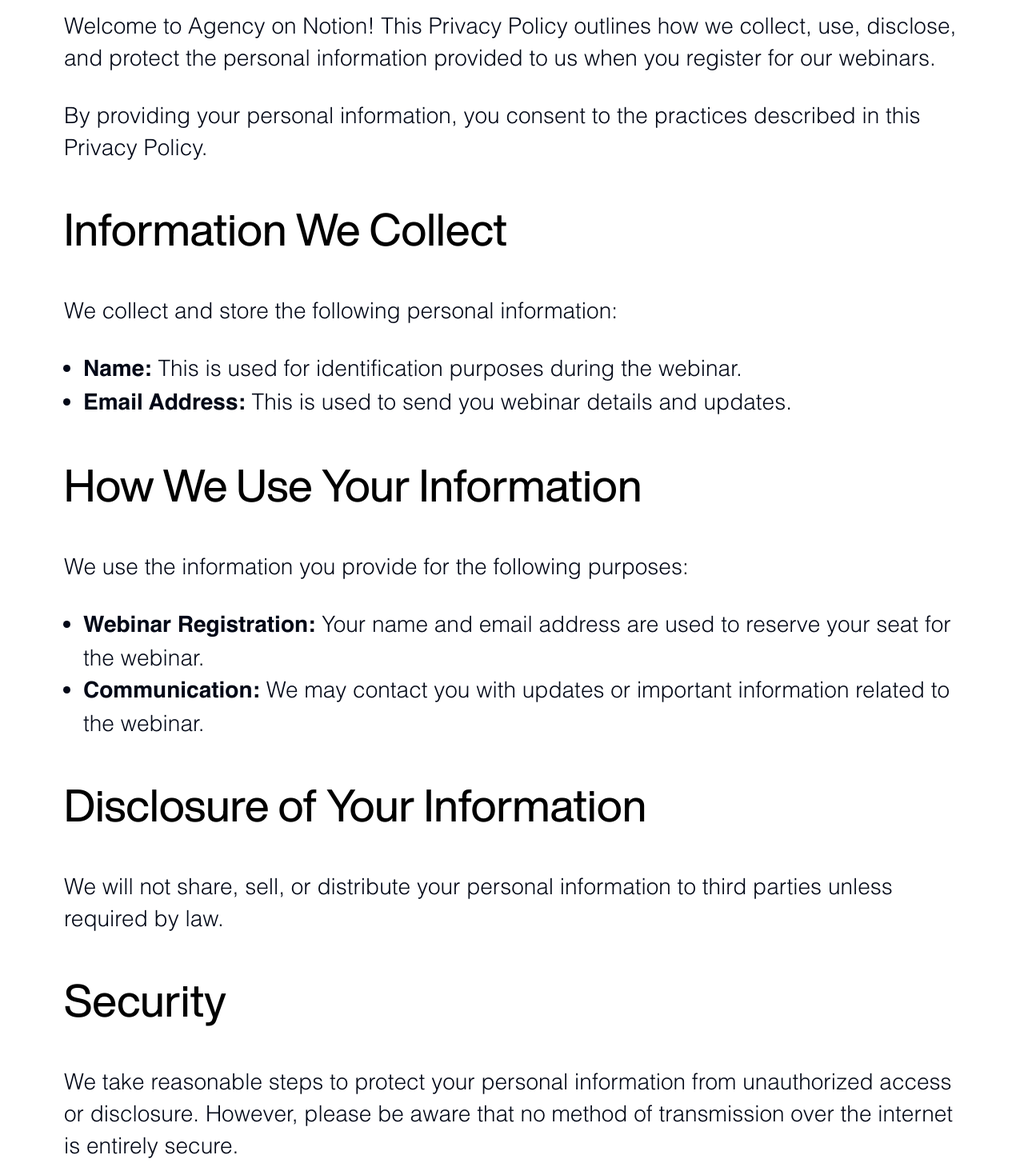
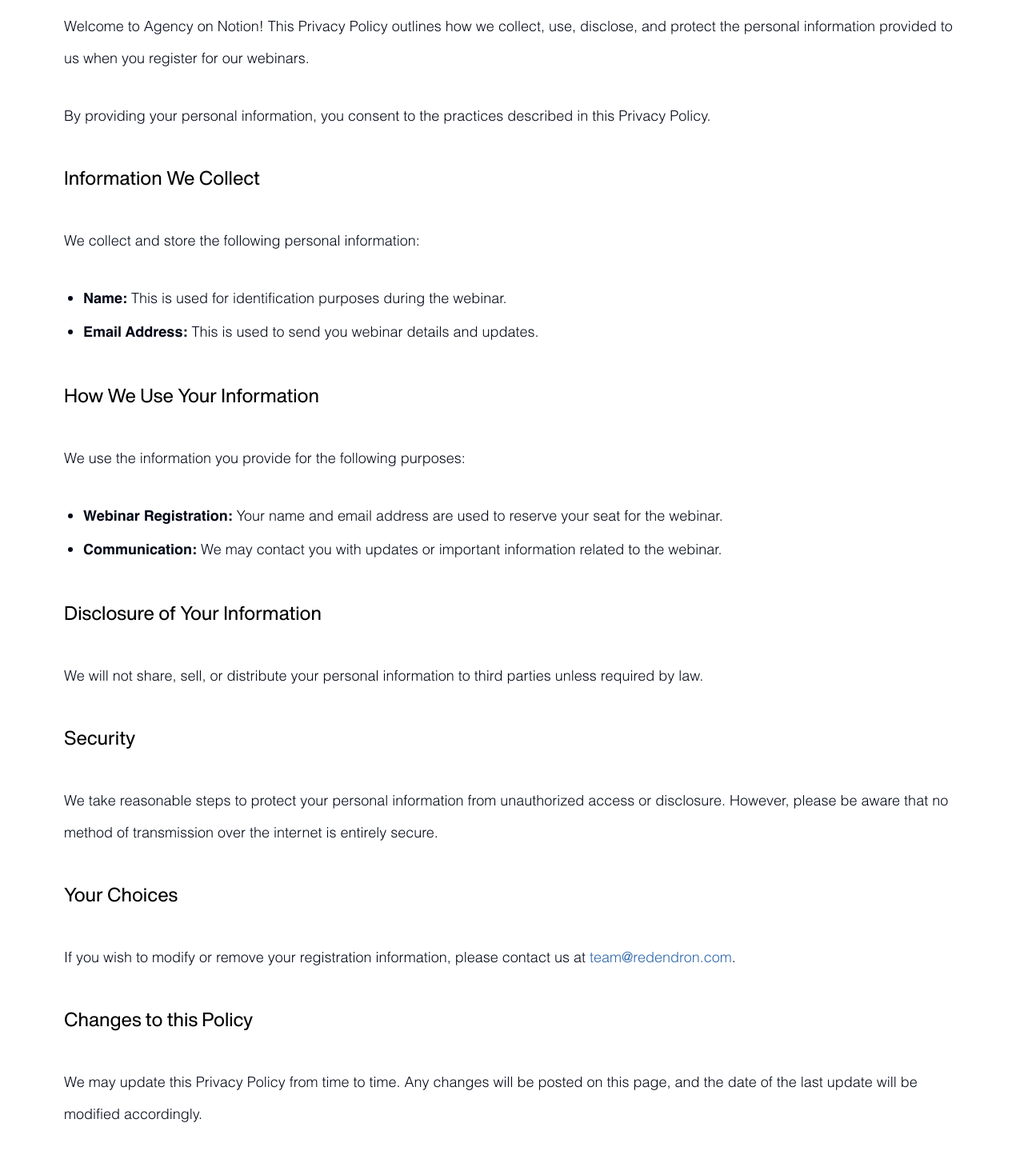
Before and after one commit to ramit03/agencyonnotion, a Next.js app: page /privacypolicy in a window 1280 px wide. Shown: the part 360-1819 px from the top of the page at 80% size. Built offline with nearby package versions, Linux system fonts and the light colour scheme.

Commit message:
font size changes

```diff
--- a/app/(root)/privacypolicy/page.tsx
+++ b/app/(root)/privacypolicy/page.tsx
@@ -6,41 +6,41 @@ function page() {
       <h1 className="justify-center text-center header lg:mt-[100px]  md:mt-[50px] mt-[12px]">
         Agency on Notion Privacy Policy
       </h1>
-      <p className="subheader lg:text-[24px]">Last Updated: 19/10/2023</p>
-      <p className="subheader">
+      <p className="subheader_2 lg:text-[24px]">Last Updated: 19/10/2023</p>
+      <p className="subheader_2">
         Welcome to Agency on Notion! This Privacy Policy outlines how we collect,
         use, disclose, and protect the personal information provided to us when
         you register for our webinars.
       </p>
-      <p className="subheader">
+      <p className="subheader_2">
       By providing your personal information, you consent to the practices described in this Privacy Policy.
       </p>
       <h2 className="header_2">Information We Collect</h2>
-      <p className="subheader">We collect and store the following personal information:</p>
-      <ul className="subheader list-disc ml-6">
+      <p className="subheader_2">We collect and store the following personal information:</p>
+      <ul className="subheader_2 list-disc ml-6">
         <li><span className="font-bold">Name: </span>This is used for identification purposes during the webinar.</li>
         <li><span className="font-bold">Email Address: </span>This is used to send you webinar details and updates.</li>
       </ul>
       <h2 className="header_2">How We Use Your Information</h2>
-      <p className="subheader">We use the information you provide for the following purposes:</p>
-      <ul className="subheader list-disc ml-6">
+      <p className="subheader_2">We use the information you provide for the following purposes:</p>
+      <ul className="subheader_2 list-disc ml-6">
         <li><span className="font-bold">Webinar Registration: </span>Your name and email address are used to reserve your seat for the webinar.</li>
         <li><span className="font-bold">Communication: </span>We may contact you with updates or important information related to the webinar.</li>
       </ul>
       <h2 className="header_2">Disclosure of Your Information</h2>
-      <p className="subheader">We will not share, sell, or distribute your personal information to third parties unless required by law.</p>
+      <p className="subheader_2">We will not share, sell, or distribute your personal information to third parties unless required by law.</p>
 
       <h2 className="header_2">Security</h2>
-      <p className="subheader">We take reasonable steps to protect your personal information from unauthorized access or disclosure. However, please be aware that no method of transmission over the internet is entirely secure.</p>
+      <p className="subheader_2">We take reasonable steps to protect your personal information from unauthorized access or disclosure. However, please be aware that no method of transmission over the internet is entirely secure.</p>
 
       <h2 className="header_2">Your Choices</h2>
-      <p className="subheader">If you wish to modify or remove your registration information, please contact us at <span className="cursor-pointer text-[#2964AA]"> team@redendron.com</span>.</p>
+      <p className="subheader_2">If you wish to modify or remove your registration information, please contact us at <span className="cursor-pointer text-[#2964AA]"> team@redendron.com</span>.</p>
 
       <h2 className="header_2">Changes to this Policy</h2>
-      <p className="subheader">We may update this Privacy Policy from time to time. Any changes will be posted on this page, and the date of the last update will be modified accordingly.</p>
+      <p className="subheader_2">We may update this Privacy Policy from time to time. Any changes will be posted on this page, and the date of the last update will be modified accordingly.</p>
 
       <h2 className="header_2">Contact Us</h2>
-      <p className="subheader mb-20">If you have any questions or concerns about this Privacy Policy, please contact us at  <span className="cursor-pointer text-[#2964AA]"> team@redendron.com</span>.</p>
+      <p className="subheader_2 mb-20">If you have any questions or concerns about this Privacy Policy, please contact us at  <span className="cursor-pointer text-[#2964AA]"> team@redendron.com</span>.</p>
     </section>
   );
 }
--- a/app/(root)/refund&cancellations/page.tsx
+++ b/app/(root)/refund&cancellations/page.tsx
@@ -6,43 +6,43 @@ function page() {
       <h1 className="justify-center text-center header lg:mt-[100px]  md:mt-[50px] mt-[12px]">
         Agency on Notion Refund & Cancellation Policy
       </h1>
-      <p className="subheader lg:text-[24px]">Last Updated: 19/10/2023</p>
-      <p className="subheader">
-      Welcome to Agency on Notion! This Refund & Cancellation Policy outlines the terms and conditions regarding refunds and cancellations for our webinars.
+      <p className="subheader_2 ">Last Updated: 19/10/2023</p>
+      <p className="subheader_2">
+      Welcome to Agency on Notion! This Refund & Cancellation Policy outlines the terms and conditions regarding refunds and cancellations for our courses.
       </p>
-      <p className="subheader">
-      By registering for our webinar, you agree to the terms of this policy.
+      <p className="subheader_2">
+      By registering for our courses, you agree to the terms of this policy.
       </p>
       <h2 className="header">Refunds</h2>
 
       <h2 className="header_2 my-0">Eligibility</h2>
 
-      <ol className="subheader list-decimal ml-6">
-        <li>Refunds will be provided only in cases where the webinar is canceled by Redendron Media.</li>
+      <ol className="subheader_2 list-decimal ml-6">
+        <li>Refunds will be provided only in cases where the course is canceled by Redendron Media.</li>
         <li>No refunds will be issued for participant-initiated cancellations.</li>
       </ol>
 
       <h2 className="header_2">Process</h2>
-      <ol className="subheader list-decimal ml-6">
-        <li>If a webinar is canceled by Agency on Notion, registered participants will be notified via email, and a full refund will be issued within 7 business days.</li>
+      <ol className="subheader_2 list-decimal ml-6">
+        <li>If a course is canceled by Agency on Notion, registered participants will be notified via email, and a full refund will be issued within 7 business days.</li>
         <li>For participant-initiated cancellations, no refunds will be provided.</li>
       </ol>
 
       <h2 className="header">Cancellations</h2>
       <h2 className="header_2">Participant-Initiated Cancellations</h2>
-      <ol className="subheader list-decimal ml-6">
+      <ol className="subheader_2 list-decimal ml-6">
         <li>Participants may cancel their registration at any time by contacting us at <span className="cursor-pointer text-[#2964AA]"> team@redendron.com</span>.</li>
         <li>No refunds will be issued for participant-initiated cancellations.</li>
       </ol>
 
       <h2 className="header_2">Agency on Notion-Initiated Cancellations</h2>
-      <ol className="subheader list-decimal ml-6">
-        <li>Redendron Media reserves the right to cancel a webinar at any time due to unforeseen circumstances or insufficient registrations.</li>
+      <ol className="subheader_2 list-decimal ml-6">
+        <li>Redendron Media reserves the right to cancel a course at any time due to unforeseen circumstances or insufficient registrations.</li>
         <li>In the event of a Redendron Media-initiated cancellation, registered participants will be notified via email, and a full refund will be issued within 7 business days.</li>
       </ol>
 
       <h2 className="header_2">Contact Us</h2>
-      <p className="subheader mb-20">If you have any questions or concerns about this Privacy Policy, please contact us at  <span className="cursor-pointer text-[#2964AA]"> team@redendron.com</span>.</p>
+      <p className="subheader_2 mb-20">If you have any questions or concerns about this Privacy Policy, please contact us at  <span className="cursor-pointer text-[#2964AA]"> team@redendron.com</span>.</p>
     </section>
   );
 }
--- a/app/(root)/terms&conditions/page.tsx
+++ b/app/(root)/terms&conditions/page.tsx
@@ -6,11 +6,11 @@ function page() {
       <h1 className="justify-center text-center header lg:mt-[100px]  md:mt-[50px] mt-[12px]">
         Agency on Notion Terms and Conditions
       </h1>
-      <p className="subheader lg:text-[24px]">Last Updated: 19/10/2023</p>
+      <p className="subheader_2 ">Last Updated: 19/10/2023</p>
       <ol className="header_2 list-decimal space-y-6 ml-16 mb-10">
         <li>
           Registration
-          <ol className="subheader list-decimal space-y-2 ml-6">
+          <ol className="subheader_2 list-decimal space-y-2 ml-6">
             <li>
               <span className="font-bold">Eligibility: </span>Webinars are open
               to participants who meet the specified eligibility criteria stated
@@ -25,7 +25,7 @@ function page() {
         </li>
         <li>
           Intellectual Property
-          <ol className="subheader  space-y-2 list-decimal ml-6">
+          <ol className="subheader_2  space-y-2 list-decimal ml-6">
             <li>
               <span className="font-bold">Ownership: </span>All content
               presented during the webinar, including but not limited to
@@ -42,7 +42,7 @@ function page() {
         </li>
         <li>
         Conduct
-          <ol className="subheader  space-y-2 list-decimal ml-6">
+          <ol className="subheader_2  space-y-2 list-decimal ml-6">
             <li>
               <span className="font-bold">Professionalism: </span>Participants are expected to engage in respectful and professional behavior throughout the webinar.
             </li>
@@ -53,7 +53,7 @@ function page() {
         </li>
         <li>
         Limitation of Liability
-          <ol className="subheader  space-y-2 list-decimal ml-6">
+          <ol className="subheader_2  space-y-2 list-decimal ml-6">
             <li>
               <span className="font-bold">No Guarantees: </span>Agency on Notion does not guarantee the accuracy, completeness, or usefulness of any information presented during the webinar.
             </li>
@@ -64,7 +64,7 @@ function page() {
         </li>
         <li>
         Privacy
-          <ol className="subheader space-y-2 list-decimal ml-6">
+          <ol className="subheader_2 space-y-2 list-decimal ml-6">
             <li>
               <span className="font-bold">Privacy Policy: </span>By participating in the webinar, you agree to the terms outlined in our Privacy Policy.
             </li>
@@ -72,7 +72,7 @@ function page() {
         </li>
         <li>
         Changes to Terms and Conditions
-          <ol className="subheader  space-y-2 list-decimal ml-6">
+          <ol className="subheader_2  space-y-2 list-decimal ml-6">
             <li>
               <span className="font-bold">Modification: </span>Redendron Media reserves the right to update or modify these Terms and Conditions at any time without prior notice.
             </li>
@@ -80,7 +80,7 @@ function page() {
         </li>
         <li>
         Governing Law
-          <ol className="subheader  space-y-2 list-decimal ml-6">
+          <ol className="subheader_2  space-y-2 list-decimal ml-6">
             <li>
               <span className="font-bold">Jurisdiction </span>These Terms and Conditions are governed by the laws of the Republic of India, without regard to its conflict of laws principles.
             </li>
@@ -88,7 +88,7 @@ function page() {
         </li>
         <li>
         Contact Us
-          <ol className="subheader  space-y-2 list-decimal ml-6">
+          <ol className="subheader_2  space-y-2 list-decimal ml-6">
             <li>
             If you have any questions or concerns about this Privacy Policy, please
         contact us at{" "}
--- a/app/globals.css
+++ b/app/globals.css
@@ -89,10 +89,13 @@
     @apply font-neue text-black  font-normal lg:text-[64px] md:text-[36px] text-[28px]
   }
   .header_2{
-    @apply font-neue text-black my-2 font-normal lg:text-[56px] md:text-[30px] text-[24px]
+    @apply font-neue text-black my-2 font-normal  text-[24px]
   }
   .subheader{
     @apply font-helvetica font-light lg:text-[28px] md:text-[18px] text-base md:leading-10 leading-[36px]
+  }
+  .subheader_2{
+    @apply font-helvetica font-light text-[18px] md:leading-10 leading-[36px]
   }
   .form_input{
     @apply border border-black bg-white text-gray-2 placeholder:text-[#abafb1]  rounded-lg md:w-1/3 w-full pt-2 h-[72px]
```
